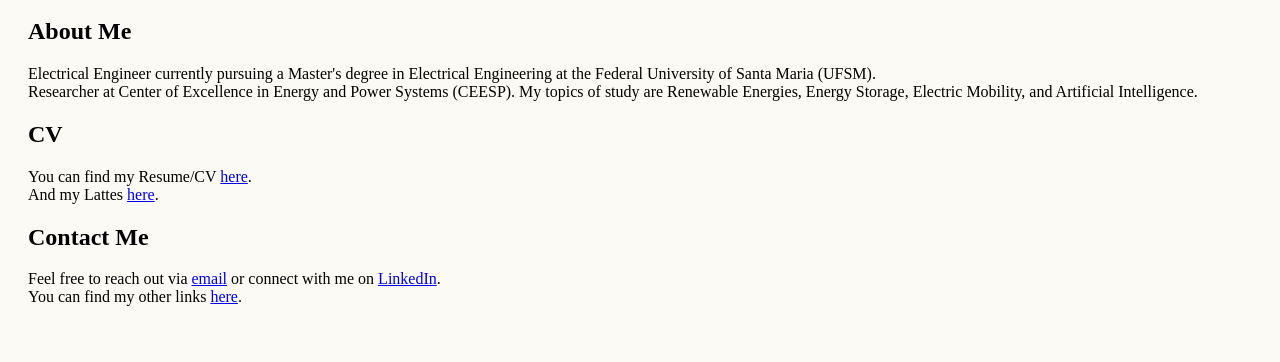
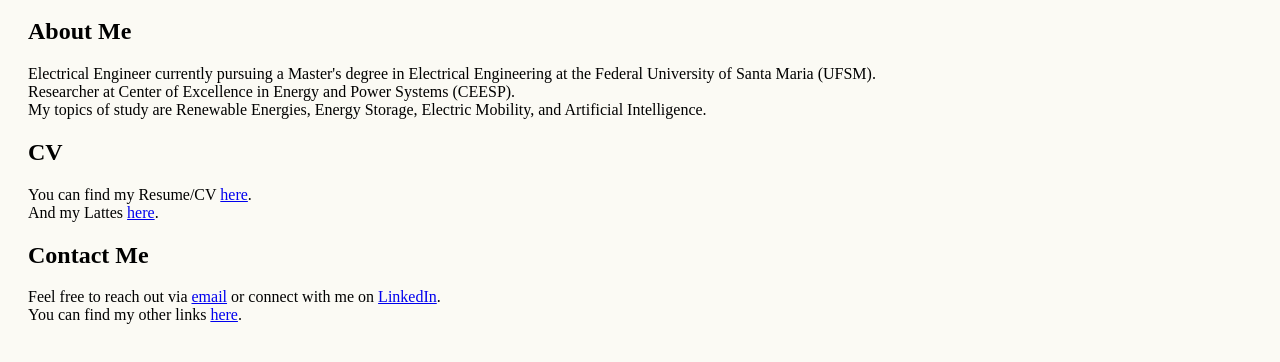
Before and after one commit to GabrielHDanielsson/site, a plain HTML site: page index.html in a window 1280 px wide. Shown: the part 48-410 px from the top of the page. Drawn offline with Linux system fonts and the light colour scheme.

Commit message:
Update index.html

```diff
--- a/index.html
+++ b/index.html
@@ -62,7 +62,7 @@
       <div class="section">
         <h2>About Me</h2>
         Electrical Engineer currently pursuing a Master's degree in Electrical Engineering at the Federal University of Santa Maria (UFSM).<br>
-	Researcher at Center of Excellence in Energy and Power Systems (CEESP).
+	Researcher at Center of Excellence in Energy and Power Systems (CEESP). <br>
 	My topics of study are Renewable Energies, Energy Storage, Electric Mobility, and Artificial Intelligence.
       </div>
 
```
